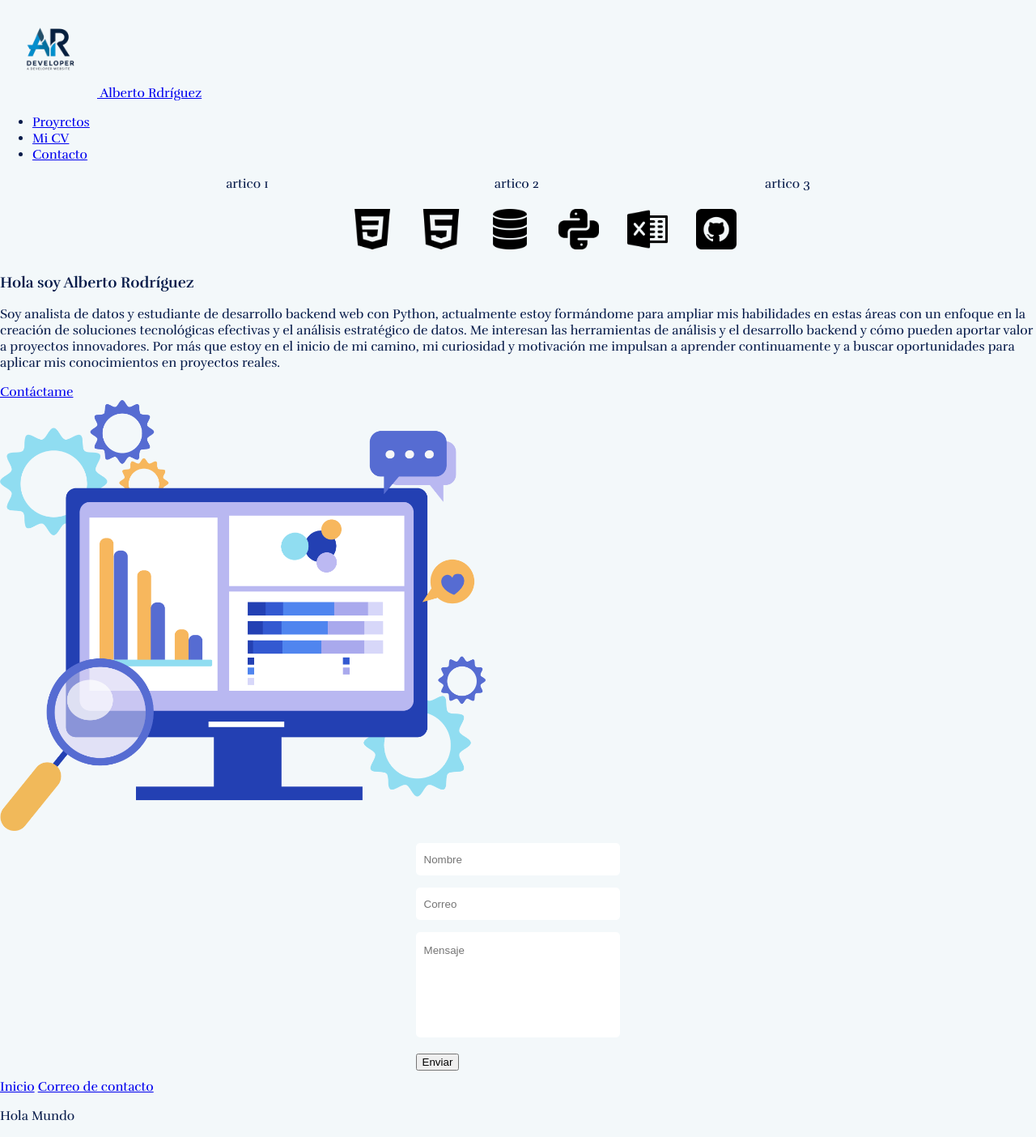
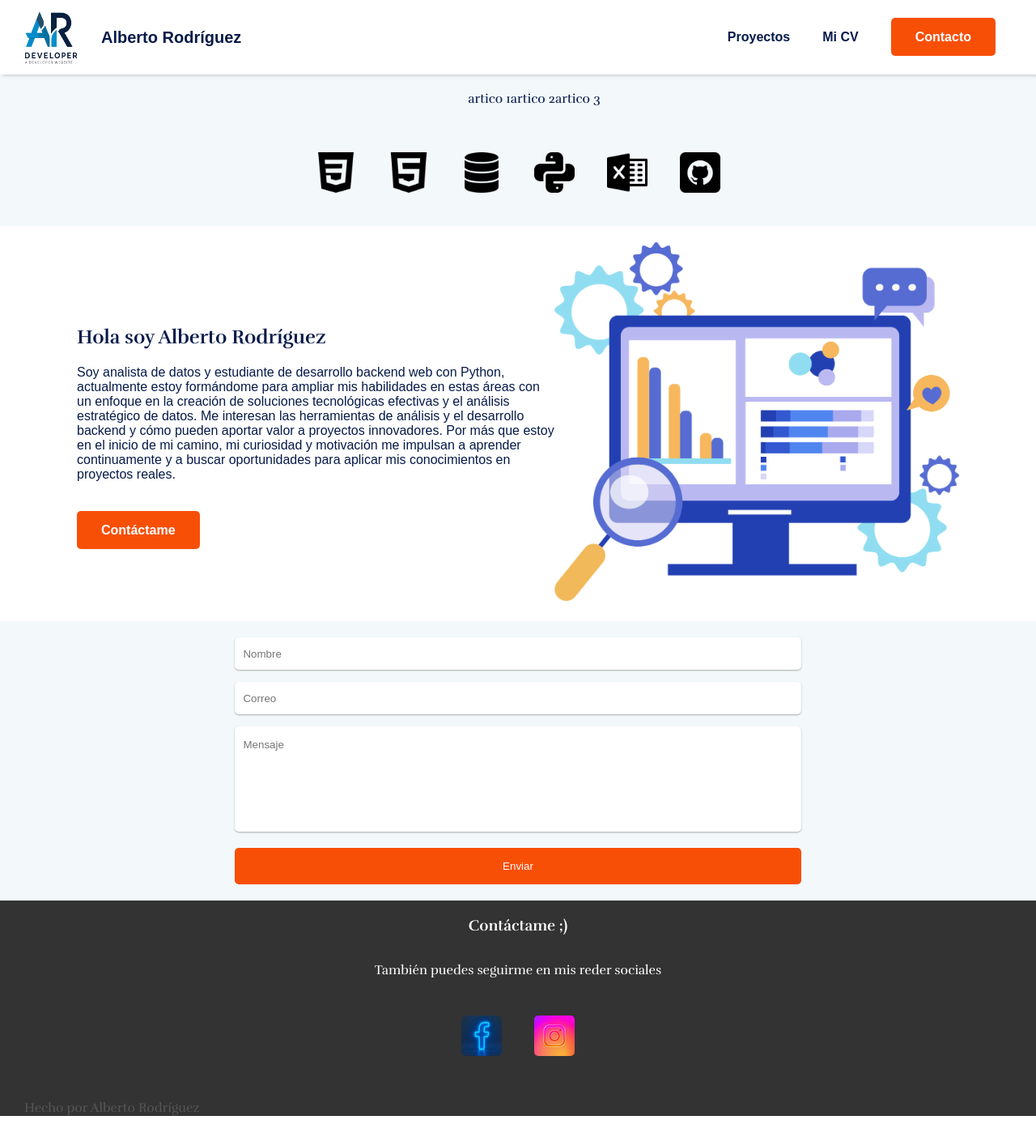
Before and after one commit to Alberto96-star/portfolio, a Flask app: page / in a window 1280 px wide. Shown: the whole page at 81% size. After the commit the page ends 1378 px from the top, so only its background shows below. Run offline with Flask 3, Linux system fonts and the light colour scheme.

Commit message:
mejorando html agregando css

```diff
--- a/static/style/style.css
+++ b/static/style/style.css
@@ -1,5 +1,7 @@
 html {
     font-family: 'Rufina', sans-serif;
+    margin: 0;
+    padding: 0;
 }
 
 body {
@@ -8,45 +10,170 @@ body {
     color: #061a49;
 }
 
-.center-padded {
-    display: flex;
-    justify-content: center;
-    padding: 10px;
-    width: 800;
+a {
+    transition: color 0.3s ease;
+    font-family: 'Rubik', sans-serif;
+    color: #061a49;
+    text-decoration: none;
+    font-weight: 700;
 }
 
-.nav-bar-list {
-    display: flex;
-    list-style-type: none;
-    justify-content: center;
-    align-items: center;
-    list-style-type: none;
+a:hover {
+    color: #f84f07;
 }
 
-.articulo {
+html body header {
     display: flex;
-    justify-content: space-evenly;
+    justify-content: space-between;
+    background-color: #fff;
+    box-shadow: 3px 0 5px #aaa;
+    margin: 0;
+    padding: 0px 30px;
+    position: relative;
+    z-index: 2;
+}
+
+
+html body nav ul {
+    list-style-type: none;
+    font-size: 16px;
+}
+
+html body nav ul li {
+    display: inline-block;
+}
+
+html body nav ul li a {
+    padding: 0 15px;
+}
+
+.logo {
+    font-size: 20px;
+    font-family: 'Rubik', sans-serif;
+    display: flex;
+    align-items: center;
+    font-weight: 700;
+}
+
+.nav-btn {
+    align-items: center;
+    justify-content: space-between;
+    list-style-type: none;
 }
 
 .list-icon {
     display: flex;
     list-style-type: none;
     justify-content: center;
+    padding: 0;
 }
 
 .icon {
-    padding: 5px;
-    padding-left: 30px;
+    padding: 20px;
     border: none;
     width: 50px;
     height: 50px;
 }
 
-.contact-form input {
+.hero {
+    position: relative;
+    z-index: 1;
+    display: flex;
+    background-color: #fff;
+    padding: 20px 50px;
+    justify-content: center;
+}
+
+.hero .hero-content {
+    width: 100%;
+    display: flex;
+    flex-direction: row;
+}
+
+.hero h1 {
+    font-family: 'Rufina', sans-serif;
+    font-size: 50px;
+    font-weight: 700;
+    margin-bottom: 0;
+    margin-top: 0;
+}
+
+.hero p {
+    font-family: 'Rubik', sans-serif;
+    margin-bottom: 50px;
+}
+
+.left {
+    width: 50%;
+    align-self: center;
+}
+
+.btn {
+    background-color: #f84f07;
+    color: #fff;
+    border: none;
+    padding: 15px 30px;
+    border-radius: 5px;
+    cursor: pointer;
+    transition: 0.3s;
+}
+
+.btn:hover {
+    background-color: #c04009;
+    color: #fff;
+    border: none;
+    padding: 15px 30px;
+    border-radius: 5px;
+    cursor: pointer;
+}
+
+a.btn {
+    color: #fff;
+}
+
+.center {
     display: flex;
     justify-content: center;
+}
+
+.content {
+    width: 100%;
+    margin: 0 auto;
+}
+
+.row {
+    display: flex;
+    flex-direction: row;
+}
+
+.orange {
+    color: #f84f07;
+}
+
+.padded {
+    padding: 20px 20px;
+}
+
+.left-padded {
+    padding-left: 30px;
+}
+
+.vert-pad {
+    padding: 20px 0;
+}
+
+.card {
+    background-color: #fff;
+    box-shadow: 0 1px 2px #ddd;
+    border: solid 1px #ddd;
+    border-radius: 5px;
+    padding: 20px 30px;
+}
+
+.contact-form input {
     font-family: 'Rubik', sans-serif;
     border: none;
+    box-shadow: 0px 1px 2px #aaa;
     height: 30px;
     padding: 5px 10px;
     margin-bottom: 15px;
@@ -57,6 +184,7 @@ body {
 .contact-form textarea {
     font-family: 'Rubik', sans-serif;
     border: none;
+    box-shadow: 0px 1px 2px #aaa;
     height: 100px;
     padding: 15px 10px;
     resize: none;
@@ -64,3 +192,39 @@ body {
     margin-bottom: 15px;
     width: calc(100% - 20px);
 }
+
+.full-width {
+    width: 100%;
+}
+
+.footer {
+    width: 100%;
+    height: auto;
+    margin: 0;
+    padding: 0;
+    background-color: #333;
+    color: #fff;
+}
+
+.social-links {
+    margin-top: 20px;
+    margin-bottom: 40px;
+}
+
+.social-links a {
+    margin: 0 10px;
+}
+
+.social {
+    padding: 10px;
+    border-radius: 15px;
+}
+
+.made-with {
+    padding: 0 30px;
+    color: #555;
+}
+
+.white-bg {
+    background-color: #fff;
+}
--- a/templates/base.html
+++ b/templates/base.html
@@ -4,7 +4,7 @@
 <head>
     <meta charset="UTF-8">
     <meta name="viewport" content="width=device-width, initial-scale=1.0">
-    <title>Alberto Rodriguez</title>
+    <title>{% block title %}{% endblock title %} - Portafolio</title>
     <link rel="preconnect" href="https://fonts.googleapis.com">
     <link rel="preconnect" href="https://fonts.gstatic.com" crossorigin>
     <link href="https://fonts.googleapis.com/css2?family=Rufina:wght@400;700&display=swap" rel="stylesheet">
@@ -13,7 +13,9 @@
 
 
 <body>
-    {% include "partials/nav.html" %}
+    <header>
+        {% include "partials/nav.html" %}
+    </header>
 
     <main>
         {% block content %}
@@ -22,12 +24,10 @@
         {% include "partials/formulario.html" %}
     </main>
 
-    <footer>
-        <section>
-            <a href="#">Inicio</a>
-            <a href="#">Correo de contacto</a>
-        </section>
-        <p>Hola Mundo</p>
+    <footer class="footer">
+
+        {% include "partials/footer.html" %}
+
     </footer>
 </body>
 
--- a/templates/inicio.html
+++ b/templates/inicio.html
@@ -4,11 +4,7 @@
 
 {% block content %}
 
-<section class="articulo">
-    <article>artico 1</article>
-    <article>artico 2</article>
-    <article>artico 3</article>
-</section>
+{% include "partials/blog_proyect.html" %}
 
 
 <div>
@@ -23,9 +19,9 @@
 </div>
 
 <div class="hero">
-    <div class="hero-content">
+    <div class="hero-content center">
         <div class="left">
-            <h3>Hola soy Alberto Rodríguez</h3>
+            <h2>Hola soy Alberto Rodríguez</h2>
             <p>Soy analista de datos y estudiante de desarrollo backend web con Python, actualmente estoy formándome
                 para ampliar mis habilidades en estas áreas con un enfoque en la creación de soluciones tecnológicas
                 efectivas y el análisis estratégico de datos. Me interesan las herramientas de análisis y el desarrollo
@@ -35,7 +31,7 @@
             <a href='#contacto' class="btn">Contáctame</a>
         </div>
         <div class="right">
-            <img src="{{ url_for('static', filename='img/big-data.png') }}" width=600px />
+            <img src="{{ url_for('static', filename='img/big-data.png') }}" width=500px />
         </div>
     </div>
 </div>
--- /dev/null
+++ b/templates/partials/blog_proyect.html
@@ -0,0 +1,5 @@
+<section class="content center padded">
+    <article>artico 1</article>
+    <article>artico 2</article>
+    <article>artico 3</article>
+</section>
--- /dev/null
+++ b/templates/partials/footer.html
@@ -0,0 +1,21 @@
+<div class='center'>
+    <div class='row'>
+        <h3>Contáctame ;)</h3>
+    </div>
+</div>
+<div class='center full-width'>
+    <div>
+        <p>También puedes seguirme en mis reder sociales</p>
+    </div>
+</div>
+<div class='center full-width social-links'>
+    <div class='row'>
+        <a target='_blank' href='https://www.facebook.com/alberto.rodriguez.52459/'><img class='social icon'
+                src="{{ url_for('static', filename='img/facebook.jpg') }}"></a>
+        <a target='_blank' href='https://www.instagram.com/albertorc96/'><img class='social icon'
+                src="{{ url_for('static', filename='img/instagram.jpg') }}"></a>
+    </div>
+</div>
+<div class='made-with'>
+    <div class'row'> Hecho por Alberto Rodríguez</div>
+</div>
--- a/templates/partials/formulario.html
+++ b/templates/partials/formulario.html
@@ -1,8 +1,8 @@
-<aside class="center-padded">
+<aside class="center padded">
     <form method="post" class="contact-form">
-        <input name="name" placeholder="Nombre" required>
+        <input id="contacto" name="name" placeholder="Nombre" required>
         <input type="email" name="email" placeholder="Correo" required>
         <textarea placeholder='Mensaje' name='message' required minlength=10></textarea>
-        <button>Enviar</button>
+        <button class='btn full-width'>Enviar</button>
     </form>
 </aside>
--- a/templates/partials/nav.html
+++ b/templates/partials/nav.html
@@ -1,13 +1,11 @@
-<nav >
-    <div >
-        <a  href='{{ url_for('index') }}'>
-            <img src="{{ url_for('static', filename='img/logo_sin_fondo.png' ) }}" alt="Logo" width="120" height="120" >
-            Alberto Rdríguez
-        </a>
-    </div>
-    <ul >
-        <li><a href='#'>Proyrctos</a></li>
-        <li><a href='#'>Mi CV</a></li>
-        <li><a href='#contacto'>Contacto</a></li>
-    </ul>
-</nav>
+<div class="logo">
+    <img src="{{ url_for('static', filename='img/logo_sin_fondo.png' ) }}" alt="Logo" width="65" height="65" >
+    <a class="left-padded" href='{{ url_for('index') }}'>
+        Alberto Rodríguez
+    </a>
+</div>
+<ul class="row nav-btn">
+    <li class="padded"><a href='#'>Proyectos</a></li>
+    <li class="padded"><a href='#'>Mi CV</a></li>
+    <li class="padded"><a href='#contacto' class=" btn">Contacto</a></li>
+</ul>
--- /dev/null
+++ b/templates/proyectos/proyectos.html
@@ -0,0 +1 @@
+<p>hola</p>
```
Also changed, not shown: static/img/logo_sin_fondo.png.
